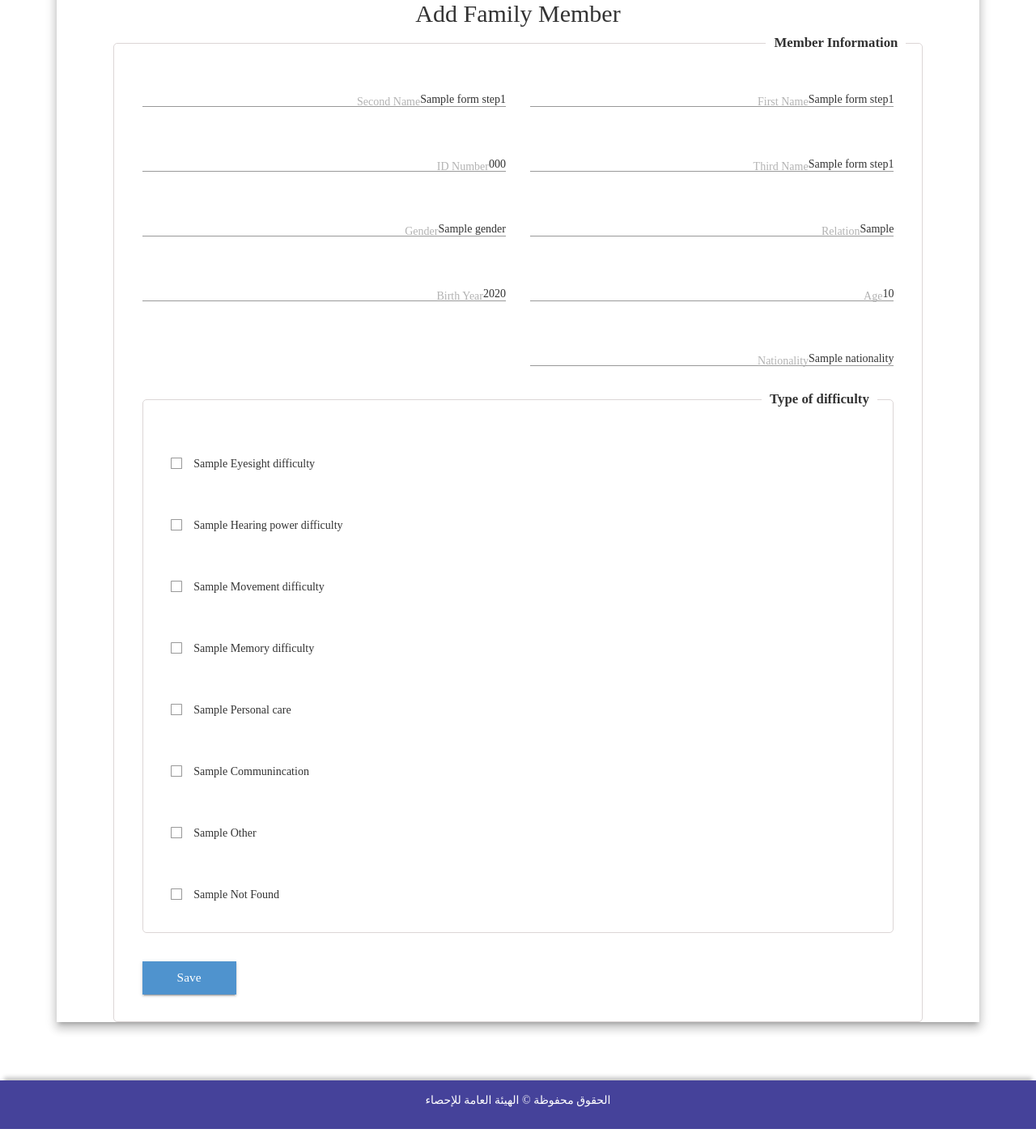
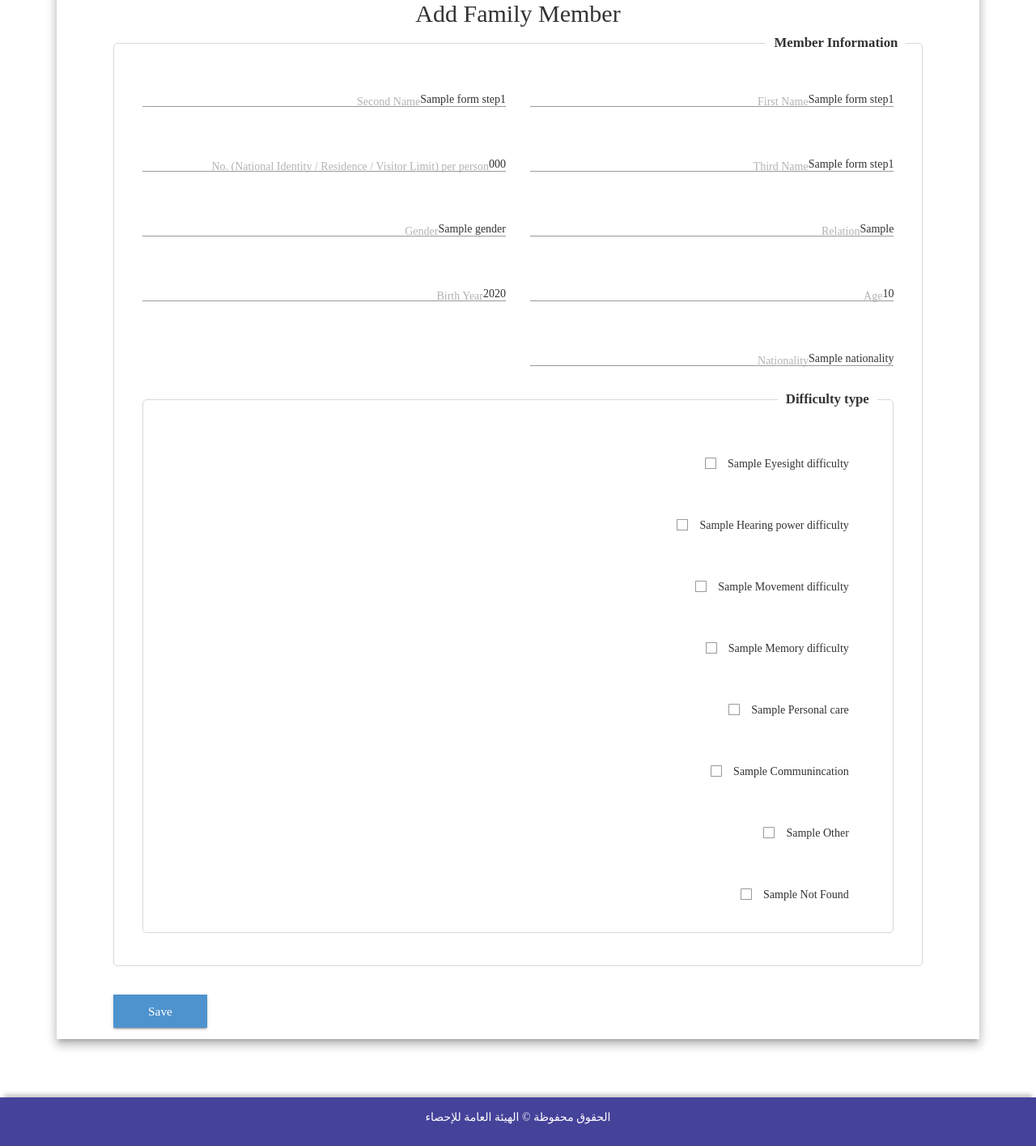
Before and after one commit to mohammedgad0/f_survey, a Django app: template survey/templates/family-member-form-step1.html in a window 1280 px wide. Shown: the part 528-1943 px from the top of the page at 81% size. Before the commit the page ends 1922 px from the top, so only its background shows below. Run offline with Django 3.2, Linux system fonts and the light colour scheme; the template is opened without the code that fills it: most values are stand-ins (such as "Sample title", 1, 10 or a date in 2020); some libraries are stand-ins or nearby versions; some web fonts are replaced.

Commit message:
updates to family form

```diff
--- a/survey/static/build/css/custom.css
+++ b/survey/static/build/css/custom.css
@@ -295,6 +295,8 @@ left: 0;
 
 .radio {
 margin-bottom: 1rem;
+/* temp solution for direction:rtl on add-family form checkboxes and radios */
+float: right;
 }
 .radio .helper {
 position: absolute;
@@ -344,6 +346,8 @@ color: #337ab7;
 .checkbox {
 margin-top: 3rem;
 margin-bottom: 1rem;
+/* temp solution for direction:rtl on add-family form checkboxes and radios */
+float: right;
 }
 .checkbox .helper {
 color: #999;
--- a/survey/templates/family-member-form-step1.html
+++ b/survey/templates/family-member-form-step1.html
@@ -19,9 +19,10 @@
             <h2>{% trans 'Add Family Member' %}</h2>
           </div>
         </div>
+        <form action="" method="post" id="family-survey-from">
               <fieldset class="scheduler-border">
                  <legend class="scheduler-border">{{ _('Member Information') }}</legend>
-                 <form action="" method="post" id="family-survey-from">
+
                    {% csrf_token %}
 
 
@@ -56,7 +57,7 @@
                         <div class="form-group">
 
                           {{ form_step1.id_number_member }}
-                          <label for="input" class="control-label">{{ _('ID Number') }}</label>
+                          <label for="input" class="control-label">{{ _('No. (National Identity / Residence / Visitor Limit) per person') }}</label>
                           <i class="bar"></i>
                         </div>
                       </div>
@@ -106,7 +107,7 @@
                       </div>
                       <div class="col-lg-12">
                     <fieldset class="scheduler-border">
-                        <legend  class="scheduler-border">Type of difficulty</legend>
+                        <legend  class="scheduler-border">{{ _('Difficulty type') }}</legend>
                       <div class="error" id="form_error"></div>
                       <div class="col-md-12">
                         <div class="checkbox require-one">
@@ -281,7 +282,7 @@
                         <div class="form-group">
 
                           {{ form_step1.difficulty_7_txt }}
-                          <label for="input" class="control-label attachment">{{ _('Difficulty type') }}</label>
+                          <label for="input" class="control-label attachment">{{ _('Type of difficulty') }}</label>
                           <i class="bar"></i>
                         </div>
                       </div>
@@ -342,13 +343,14 @@
                         </div>
                       </div>
                     </div>
-                  <div class="col-md-12">
+                  </fieldset>
+
                     <div class="button-container-form">
                         <button type="submit" class="button"><span>{{ _('Save') }}</span></button>
                     </div>
-                </div>
+
                 </form>
-                </fieldset>
+
                 <!--</fieldset>-->
               </div>
 
```
Also changed, not shown: survey/forms.py (+8 -8 lines), local/ar/LC_MESSAGES/django.po.
